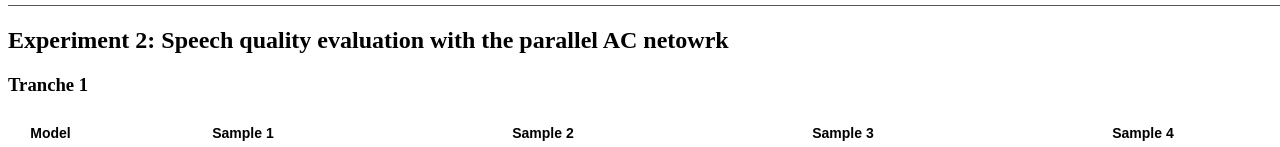
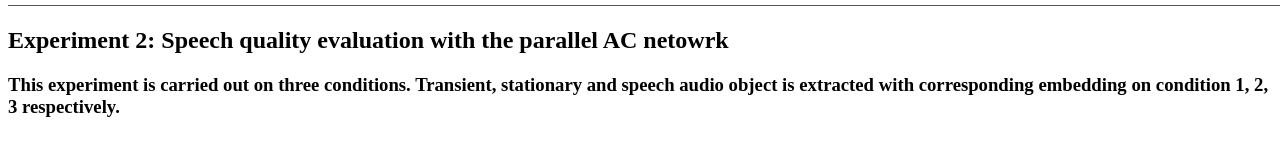
Before and after one commit to zhangxinaaaa/sse_demo.github.io, a plain HTML site: page index.html in a window 1280 px wide. Shown: the part 1530-1677 px from the top of the page. Drawn offline with Linux system fonts and the light colour scheme.

Commit message:
modify label 2

```diff
--- a/index.html
+++ b/index.html
@@ -363,7 +363,7 @@
   <hr style="height:1px;border:none;border-top:1px solid #555555; width:130%">
   <h2>Experiment 2: Speech quality evaluation with the parallel AC netowrk</h2>
 
-  <h3>Tranche 1</h3>
+  <h3>This experiment is carried out on three conditions. Transient, stationary and speech audio object is extracted with corresponding embedding on condition 1, 2, 3 respectively.</h3>
 
 
   <table class="tg" style="undefined;table-layout: fixed; width: 493px">
```
